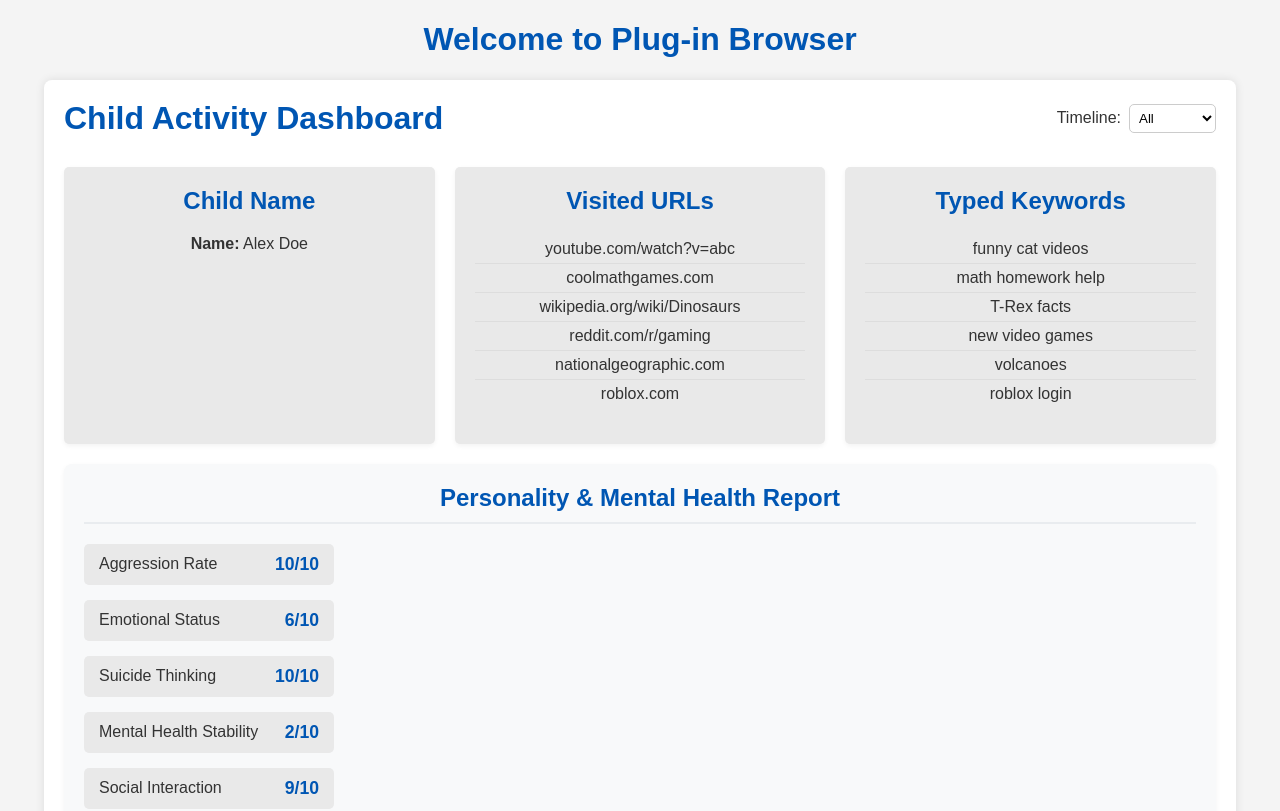
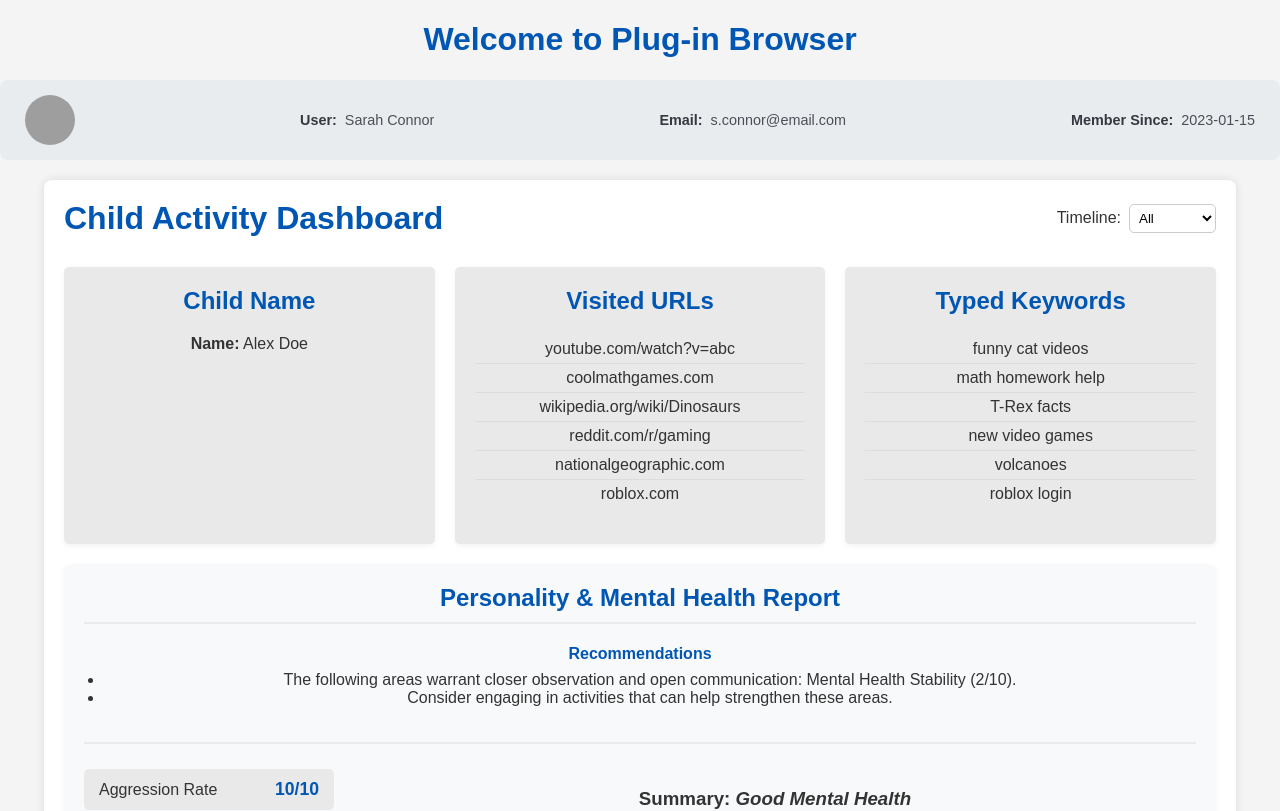
Before and after one commit to Diegoes7/hackathon_app, a React (Create React App) app: page / in a window 1280 px wide. Shown: the top 811 px of the page. Built offline with nearby package versions, Linux system fonts and the light colour scheme; grey boxes are pictures that could not be loaded.

Commit message:
refactor the UI

```diff
--- a/src/App.tsx
+++ b/src/App.tsx
@@ -1,11 +1,13 @@
 import React from 'react';
 import './App.css';
 import Dashboard from './components/dashboard/Dashboard';
+import UserInfo from './components/userInfo/UserInfo';
 
 function App() {
 	return (
 		<div className='App'>
 			<h1>Welcome to Plug-in Browser</h1>
+      <UserInfo />
 			<Dashboard />
 			{/* <MentalHealthReport /> */}
 		</div>
--- a/src/components/mentalHealth/MentalHealthReport.css
+++ b/src/components/mentalHealth/MentalHealthReport.css
@@ -14,9 +14,15 @@
     padding-bottom: 10px;
 }
 
+.recommendations-section {
+    margin-bottom: 25px;
+    border-bottom: 2px solid #e9ecef;
+    padding-bottom: 20px;
+}
+
 .report-content {
     display: flex;
-    flex-wrap: wrap; /* Allow wrapping on smaller screens */
+    flex-wrap: nowrap; /* Allow wrapping on smaller screens */
     gap: 20px;
 }
 
--- a/src/components/mentalHealth/MentalHealthReport.tsx
+++ b/src/components/mentalHealth/MentalHealthReport.tsx
@@ -138,6 +138,27 @@ const MentalHealthReport: React.FC = () => {
 		<div className='mental-health-report-card'>
 			<h2>Personality & Mental Health Report</h2>
 
+			<div className='recommendations-section'>
+				{analysis.criticalAlerts && analysis.criticalAlerts.length > 0 && (
+					<div className='report-subsection critical-alert'>
+						<h4>Critical Alerts</h4>
+						{analysis.criticalAlerts.map((alert: any, index: any) => (
+							<p key={index}>{alert}</p>
+						))}
+					</div>
+				)}
+				{analysis.recommendations && analysis.recommendations.length > 0 && (
+					<div className='report-subsection'>
+						<h4>Recommendations</h4>
+						<ul>
+							{analysis.recommendations.map((rec, index) => (
+								<li key={index}>{rec}</li>
+							))}
+						</ul>
+					</div>
+				)}
+			</div>
+
 			<div className='report-content'>
 				<div className='ratings-grid'>
 					{reportData.map((item) => (
@@ -153,30 +174,10 @@ const MentalHealthReport: React.FC = () => {
 						Summary: <span className='summary-text'>{analysis.summary}</span>
 					</h3>
 
-					{analysis.criticalAlerts && analysis.criticalAlerts.length > 0 && (
-						<div className='report-subsection critical-alert'>
-							<h4>Critical Alerts</h4>
-							{analysis.criticalAlerts.map((alert: any, index: any) => (
-								<p key={index}>{alert}</p>
-							))}
-						</div>
-					)}
-
 					<div className='report-subsection'>
 						<h4>Detailed Analysis</h4>
 						<p>{analysis.report}</p>
 					</div>
-
-					{analysis.recommendations && analysis.recommendations.length > 0 && (
-						<div className='report-subsection'>
-							<h4>Recommendations</h4>
-							<ul>
-								{analysis.recommendations.map((rec, index) => (
-									<li key={index}>{rec}</li>
-								))}
-							</ul>
-						</div>
-					)}
 				</div>
 			</div>
 		</div>
--- /dev/null
+++ b/src/components/userInfo/UserInfo.css
@@ -0,0 +1,29 @@
+.user-info-bar {
+    display: flex;
+    justify-content: space-between; /* Distribute items more evenly */
+    align-items: center;
+    gap: 40px; /* Increased gap for more space */
+    padding: 15px 25px; /* Adjusted padding */
+    background-color: #e9ecef;
+    border-radius: 8px;
+    margin-bottom: 20px;
+    color: #495057;
+    font-size: 0.9em;
+}
+
+.user-avatar {
+    width: 50px;
+    height: 50px;
+    border-radius: 50%; /* Make the image rounded */
+    object-fit: cover; /* Ensure the image covers the area nicely */
+}
+
+.user-info-item {
+    display: flex;
+    align-items: center;
+    gap: 8px;
+}
+
+.user-info-item strong {
+    color: #343a40;
+}
--- /dev/null
+++ b/src/components/userInfo/UserInfo.tsx
@@ -0,0 +1,29 @@
+import React from 'react';
+import './UserInfo.css';
+
+// Static data for the user
+const userData = {
+    name: 'Sarah Connor',
+    email: 's.connor@email.com',
+    memberSince: '2023-01-15',
+    avatar: 'https://i.pravatar.cc/50?img=1', // Placeholder avatar image
+};
+
+const UserInfo: React.FC = () => {
+    return (
+        <div className="user-info-bar">
+            <img src={userData.avatar} alt="User Avatar" className="user-avatar" />
+            <div className="user-info-item">
+                <strong>User:</strong> {userData.name}
+            </div>
+            <div className="user-info-item">
+                <strong>Email:</strong> {userData.email}
+            </div>
+            <div className="user-info-item">
+                <strong>Member Since:</strong> {userData.memberSince}
+            </div>
+        </div>
+    );
+};
+
+export default UserInfo;
```
